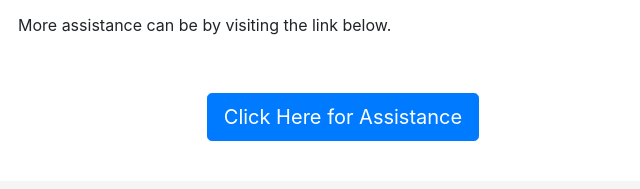
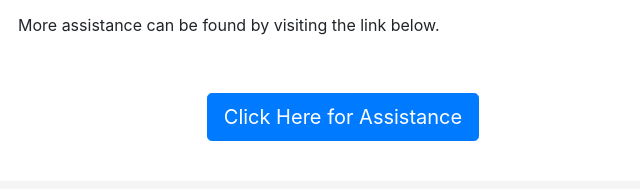
Before and after one commit to WarriorTrading/trading.warriortrading.com-support-redirect, a website: page index.html in a window 1280 px wide. Shown: the part 651-840 px from the top of the page, 297-937 px from the left. Drawn offline with Linux system fonts and the light colour scheme.

Commit message:
Wording issue

```diff
--- a/index.html
+++ b/index.html
@@ -35,7 +35,7 @@
 
                 <p>You'll first be lead to sign the agreements for live market data. Once you've done that, you'll receive a link to download the platform, and will be able to sign in after 4am EST.</p>
 
-                <p>More assistance can be by visiting the link below.</p>
+                <p>More assistance can be found by visiting the link below.</p>
             </div>
           </div><!-- /row -->
 
```
